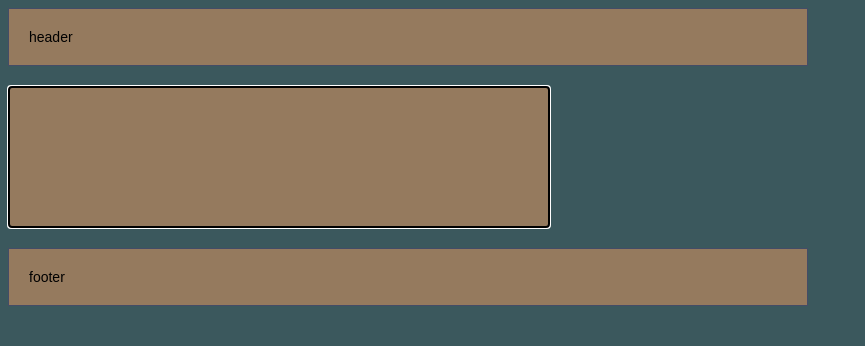
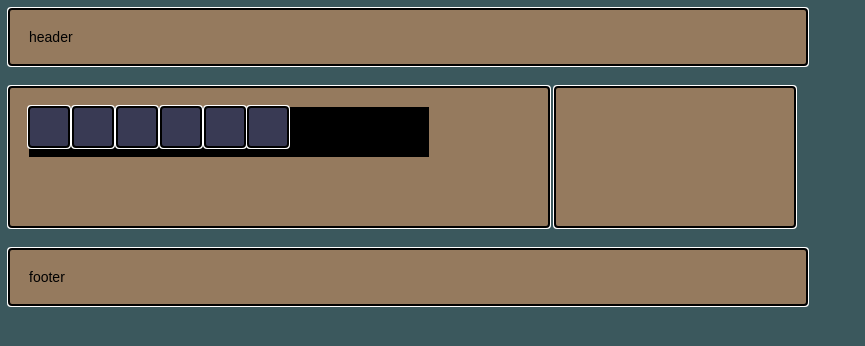
Before and after one commit to Muspehov/Projects, a plain HTML site: page index.html in a window 1280 px wide. Shown: the whole page, without its empty margins (0-865 px from the left). Drawn offline with Linux system fonts and the light colour scheme.

Commit message:
базовое расположение элементов поля

```diff
--- a/index.html
+++ b/index.html
@@ -7,12 +7,20 @@
     <link rel="stylesheet" href="style.css" type="text/css"/>
 </head>
 <body>
+
 <div class="container">
     <div class="header outline">header</div>
-    <div class="column1 outline">
-
+    <div class="column1 column outline">
+        <div class="battlefield">
+            <div class="cell"></div>
+            <div class="cell"></div>
+            <div class="cell"></div>
+            <div class="cell"></div>
+            <div class="cell"></div>
+            <div class="cell"></div>
+        </div>
     </div>
-
+    <div class="column2 column outline"></div>
     <div class="footer outline">footer</div>
 </div>
 </body>
--- a/style.css
+++ b/style.css
@@ -12,10 +12,34 @@ body {
     padding: 20px;
     margin-bottom: 20px;
     background: #957A5E;
+    outline: auto;
+}
+
+.column {
+    display: inline-block;
+    vertical-align: top;
 }
 
 .column1 {
     width: 500px;
     min-height: 100px;
+}
+
+.battlefield {
+    background: #000;
+    width: 400px;
+    min-height: 50px;
+}
+
+.cell {
+    background: #393a54;
+    width: 40px;
+    min-height: 40px;
     outline: auto;
+    display: inline-block;
 }
+
+.column2 {
+    width: 200px;
+    min-height: 100px;
+}
```
